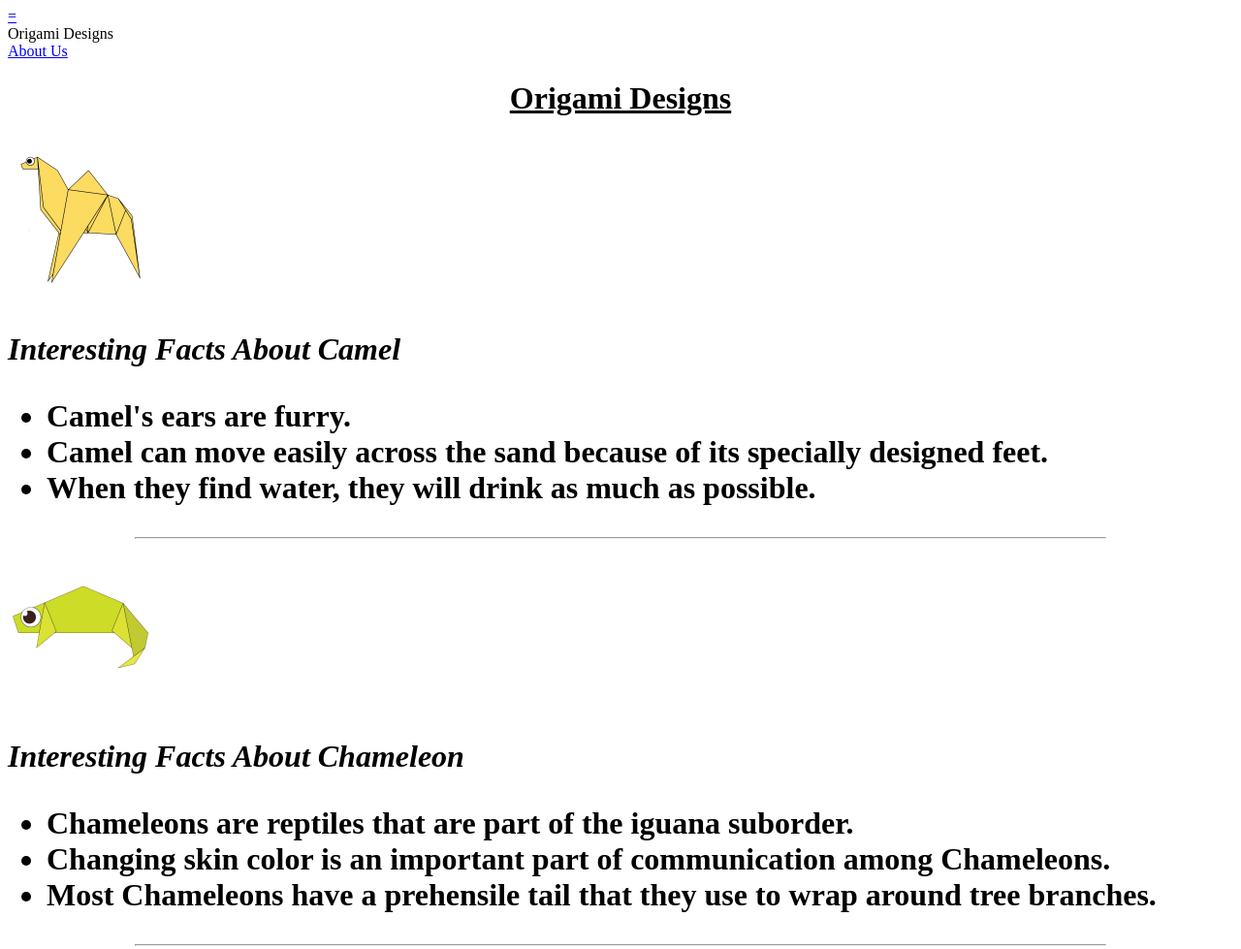
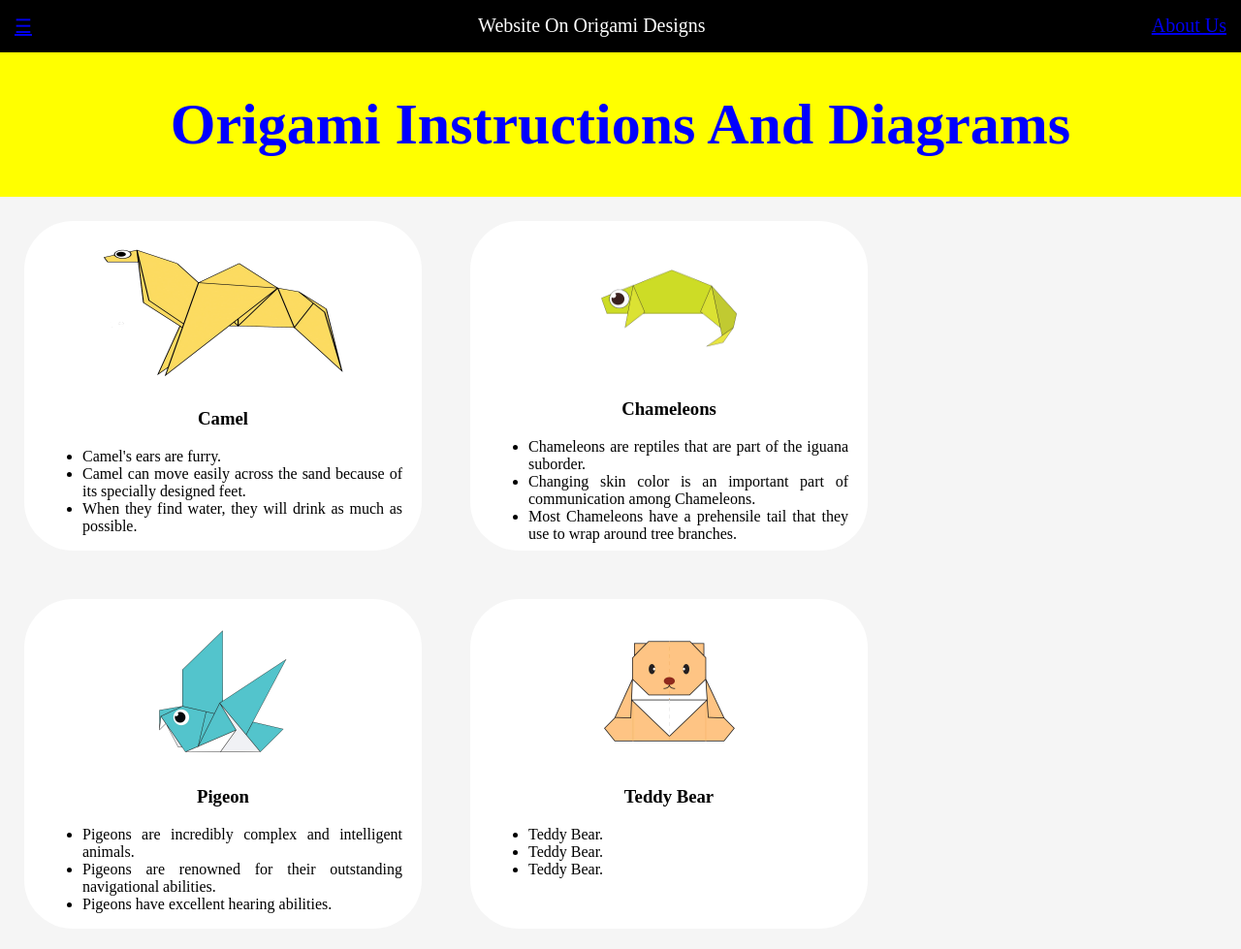
Before and after one commit to SakshamJain17/Origami-Designs, a plain HTML site: page index.html in a window 1280 px wide. Shown: the top 979 px of the page at 97% size. Drawn offline with Linux system fonts and the light colour scheme.

Commit message:
Add files via upload

```diff
--- a/index.html
+++ b/index.html
@@ -1,70 +1,71 @@
 <!DOCTYPE html>
-<html>
+<html lang="en">
     <head>
         <title>
             Origami Designs.
         </title>
-        <style>
-
-        </style>
+    <link rel="stylesheet" type="text/css" href="style.css">
     </head>
 <body>
-    <div class="header">
+
         <div class="menu">
-            <div><a href="#">=</a></div>
-            <div>Origami Designs</div>
+            <div><a href="#">☰</a></div>
+            <div>Website On Origami Designs</div>
             <div><a href="about.html">About Us</a></div>
         </div>
+
+    <div class="header">
+    <h1><center>Origami Instructions And Diagrams</center></h1>
     </div>
-    <h1><center><u>Origami Designs</u></center>
+        <div class="grid">
+            <div class="origami">
+
+    <center>
+    <a href="http://origami.me/camel/" target="_blank"><img src="images/camel.png" width=300 height="150"/></a>
+    <h3>Camel</h3>
+    </center>
     <p>
-        <a href="http://origami.me/camel/" target="_blank">
-            <img src="images/camel.png" width=150 height="150"/>
-        </a>
-    <p><i>Interesting Facts About Camel</i>
     <ul>
         <li>Camel's ears are furry.</li>
-        <li>Camel can move easily across the sand because
-            of its specially designed feet.</li>
+        <li>Camel can move easily across the sand because of its specially designed feet.</li>
         <li>When they find water, they will drink as much as possible.</li>
     </ul>
-    </p>
+    </p></div>
 
-    <hr width= 1000px>
-        <a href="http://origami.me/chameleon/" target="_blank">
-            <img src="images/chameleon.png" width=150 height="150"/>
-        </a>
-    <p><i>Interesting Facts About Chameleon</i></p>
+  <div class="origami">
+    <center>
+    <a href="http://origami.me/chameleon/" target="_blank"><img src="images/chameleon.png" width=150 height="140"/></a>
+    <h3>Chameleons</h3></center>
+    <p>
     <ul>
     <li>Chameleons are reptiles that are part of the iguana suborder.</li>
     <li>Changing skin color is an important part of communication among Chameleons.</li>
     <li>Most Chameleons have a prehensile tail that they
         use to wrap around tree branches.</li>
-    </ul>
+    </ul></p></div>
 
-    <hr width= 1000px>
-        <a href="http://origami.me/pigeon/" target="_blank">
+    <div class="origami">
+        <center><a href="http://origami.me/pigeon/" target="_blank">
             <img src="images/pigeon.png" width=150 height="150"/>
-        </a>
-    <p><i>Interesting Facts About Pigeon</i></p>
+        </a><h3>Pigeon</h3></center>
     <ul>
     <li>Pigeons are incredibly complex and intelligent animals.</li>
     <li>Pigeons are renowned for their outstanding navigational abilities.</li>
     <li>Pigeons have excellent hearing abilities.</li>
-    </ul>
+    </ul></p></div>
 
-    <hr width= 1000px>
-        <a href="http://origami.me/teddy-bear/" target="_blank">
-            <img src="images/teddy.png" width=150 height="150"/>
-        </a>
-    <p><i>Interesting Facts About Teddy Bear</i></p>
+    <div class="origami">
+        <center><a href="http://origami.me/teddy-bear/" target="_blank">
+            <img src="images/teddy.png" width=150 height="150"/></a>
+            <h3>Teddy Bear</h3></center>
+
     <ul>
     <li>Teddy Bear.</li>
     <li>Teddy Bear.</li>
     <li>Teddy Bear.</li>
-    </ul>
+    </ul></div>
 
-    <hr width= 1000px>
+    <div class="origami">
         <a href="http://origami.me/panda/" target="_blank">
             <img src="images/panda.png" width=150 height="150"/>
         </a>
@@ -73,9 +74,9 @@
     <li>Panda.</li>
     <li>Panda.</li>
     <li>Panda.</li>
-    </ul>
+    </ul></div>
 
-    <hr width= 1000px>
+    <div class="origami">
         <a href="http://origami.me/flying-cicada/" target="_blank">
             <img src="images/cicada.png" width=150 height="150"/>
         </a>
@@ -84,7 +85,7 @@
     <li>Cicada.</li>
     <li>Cicada.</li>
     <li>Cicada.</li>
-    </ul>
+    </ul></div>
 
     <a href ="about.html">About Us</a>
     <a href ="follow.html">Follow Us</a></h1>
--- a/style.css
+++ b/style.css
@@ -1,3 +1,40 @@
-html,body{
+/* html,body{
     background-color: red;
+} */
+.header{
+    display: flex;
+    justify-content: center;
+    background-color:yellow;
+    font-size: 30px;
+    font-family: algerian;
+    font-weight: 10;
+    color: blue;
 }
+.menu {
+  display: flex;
+  justify-content: space-between;
+  background-color: black;
+  padding: 15px;
+  font-size: 20px;
+  font-family: algerian;
+  font-weight: 400;
+  color: white;
+}
+body {
+    margin: 0px;
+    background-color: whitesmoke;
+  }
+.grid{
+    display: flex;
+    flex-wrap: wrap;
+}
+.origami{
+    border-radius: 50px;
+    background-color: white;
+    width: 370px;
+    height: 300px;
+    margin: 25px;
+    padding: 20px;
+    text-align: justify;
+    font-family: comic-sans;
+}
```
Also changed, not shown: about.html (added, +10 -0 lines).
